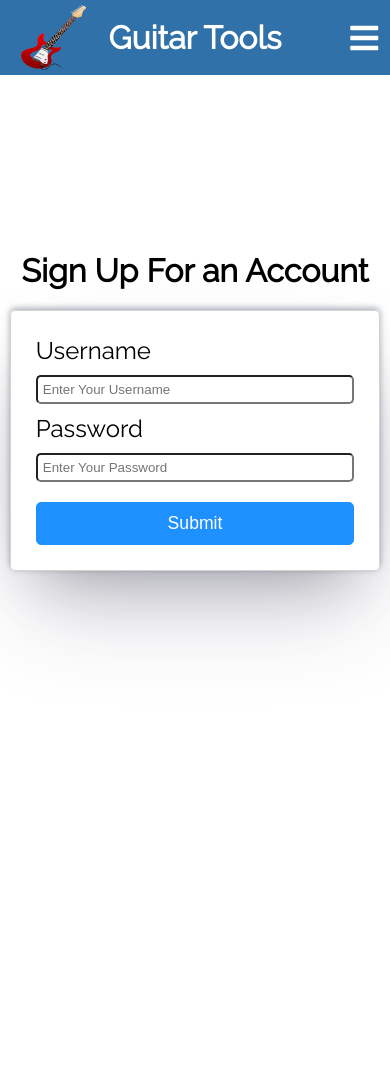
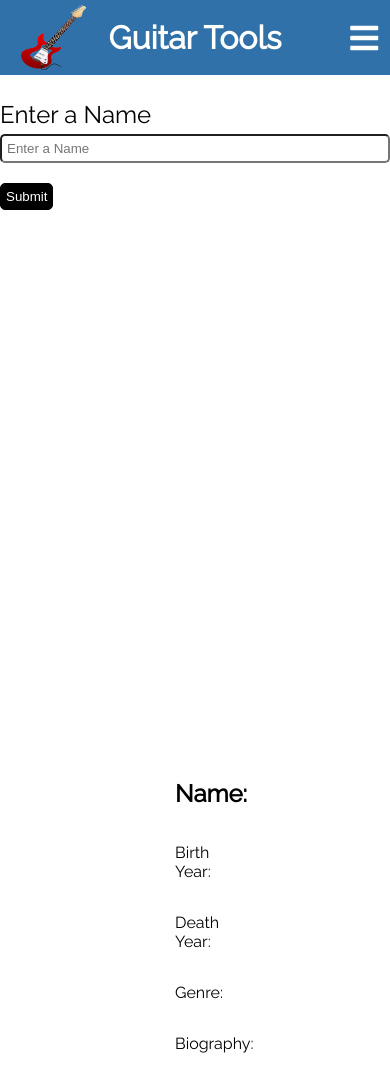
Before and after one commit to JB0925/Guitar-Tools, a React (Create React App) app: page /register in a window 390 px wide. Before the commit the page ends 844 px from the top, so only its background shows below. Built offline with nearby package versions, Linux system fonts and the light colour scheme.

Commit message:
add method for getting guitarist data to soundApi.js. Change 'class' to 'className' on <i> tags in BPMSlider.js. Remove unnecessary code from Navbar.js. Create a Guitarist component to display data in.

```diff
--- /dev/null
+++ b/src/CSS/Guitarist.css
@@ -0,0 +1,45 @@
+.Guitarist {
+    display: flex;
+    align-items: center;
+    justify-content: center;
+    height: 100vh;
+    margin-top: 500px;
+}
+
+.Guitarist form {
+    position: absolute;
+    top: 100px;
+}
+
+.GuitaristInfo {
+    display: flex;
+    align-items: center;
+    justify-content: center;
+}
+
+.info {
+    display: flex;
+    flex-direction: column;
+    align-items: flex-start;
+    justify-content: center;
+    width: 48%;
+}
+
+.artistPhoto {
+    width: 48%;
+    display: flex;
+    align-items: center;
+    justify-content: center;
+}
+
+.artistPhoto img {
+    width: 400px;
+    height: 400px;
+}
+
+@media screen and (max-width: 900px) {
+    .GuitaristInfo {
+        flex-direction: column-reverse;
+        margin-top: 500px;
+    }
+}
--- a/src/Components/App.js
+++ b/src/Components/App.js
@@ -9,6 +9,7 @@ import Metronome from "./Metronome";
 import Routes from "./Routes";
 import Login from "./LoginAndSignUpForm";
 import Navbar from "./Navbar";
+import GuitaristInfo from "./Guitarist";
 
 /**
  * The central processing for the guitar app. Uses a context provider to pass
@@ -41,7 +42,8 @@ function App() {
     <FlashCardContext.Provider value={value}>
       <div className="App">
         <Navbar />
-        <Routes updateLoginState={updateLoginState} statusMessage={statusMessage} />
+        {/* <Routes updateLoginState={updateLoginState} statusMessage={statusMessage} /> */}
+        <GuitaristInfo />
       </div>
     </FlashCardContext.Provider>
   );
--- a/src/Components/BPMSlider.js
+++ b/src/Components/BPMSlider.js
@@ -4,7 +4,7 @@ import "../CSS/BPMSlider.css";
 const BPMSlider = ({ handleChange, tempo }) => {
     return (
         <div className="BPMSlider">
-            <i class="fas fa-minus-circle" onClick={handleChange}></i>
+            <i className="fas fa-minus-circle" onClick={handleChange}></i>
             <input
                 type="range"
                 min="40"
@@ -12,7 +12,7 @@ const BPMSlider = ({ handleChange, tempo }) => {
                 value={tempo}
                 onChange={handleChange}
             />
-            <i class="fas fa-plus-circle" onClick={handleChange}></i>
+            <i className="fas fa-plus-circle" onClick={handleChange}></i>
         </div>
     );
 };
--- /dev/null
+++ b/src/Components/Guitarist.js
@@ -0,0 +1,97 @@
+import React, { useState } from "react";
+import soundApi from "../soundApi";
+import "../CSS/Guitarist.css";
+
+const GuitaristInfo = () => {
+    const initialState = {
+        name: "",
+        birthYear: "",
+        deathYear: "",
+        genre: "",
+        biography: "",
+        photo: ""
+    };
+
+    const [guitaristInfo, setGuitaristInfo] = useState(initialState);
+    const [formData, setFormData] = useState("");
+    const [badRequestError, setBadRequestError] = useState(false);
+
+    const getGuitaristInfoFromApi = async(name) => {
+        const response = await soundApi.getGuitaristInfo(name);
+        if (typeof response === "string") {
+            setBadRequestError(badRequestError => true);
+            setGuitaristInfo(guitaristInfo => initialState);
+            return;
+        };
+
+        const { birthYear, deathYear, genre, biography, photo } = response;
+
+        setBadRequestError(badRequestError => false);
+        setGuitaristInfo(guitaristInfo => ({
+            ...guitaristInfo,
+            name,
+            birthYear,
+            deathYear,
+            genre,
+            biography,
+            photo
+        }));
+    };
+
+    const handleChange = evt => {
+        const { name, value } = evt.target;
+        setFormData(formData => value);
+    };
+
+    const handleSubmit = async(evt) => {
+        evt.preventDefault();
+        await getGuitaristInfoFromApi(formData);
+        setFormData(formData => "");
+    };
+
+    const setPhotoOrPlaceHolder = () => {
+        if (!photo) return null;
+        return <img src={photo} alt={name} />
+    };
+
+    const formatParagraphs = text => {
+        return text.split("\n").map(pg => <p>{pg}</p>);
+    };
+
+    const { name, birthYear, deathYear, genre, biography, photo } = guitaristInfo;
+    console.log(biography.split("\n").join("\n"));
+    return (
+        <div className="Guitarist">
+            <form onSubmit={handleSubmit}>
+                <label htmlFor="name">Enter a Name</label>
+                <input
+                    type="text"
+                    id="name"
+                    name="name"
+                    onChange={handleChange}
+                    placeholder="Enter a Name"
+                    value={formData}
+                    required
+                />
+                <button className="searchButton">Submit</button>
+            </form>
+            {badRequestError ?
+            <h1>Sorry, we could not find any results for that guitarist...</h1>
+            :
+            <div className="GuitaristInfo">
+                <div className="info">
+                    <h2>Name: {name}</h2>
+                    <p>Birth Year: {birthYear}</p>
+                    <p>Death Year: {deathYear}</p>
+                    <p>Genre: {genre}</p>
+                    <p>Biography: {formatParagraphs(biography)}</p>
+                </div>
+                <div className="artistPhoto">
+                    {setPhotoOrPlaceHolder()}
+                </div>
+            </div>}
+        </div>
+    );
+};
+
+export default GuitaristInfo;
--- a/src/Components/Navbar.js
+++ b/src/Components/Navbar.js
@@ -19,9 +19,6 @@ const Navbar = () => {
             </ul>
             <div className="pulldown">
                 <ul>
-                    {/* <li><a href="#">Flash Cards</a></li>
-                    <li><a href="#">Metronome</a></li>
-                    <li><a href="#">Tuner</a></li> */}
                     <NavLink to="/flashcards" activeClassName="active">Flash Cards</NavLink>
                     <NavLink to="/tuner" activeClassName="active">Tuner</NavLink>
                     <NavLink to="/metronome" activeClassName="active">Metronome</NavLink>
--- a/src/soundApi.js
+++ b/src/soundApi.js
@@ -43,6 +43,16 @@ class soundApi {
             return message;
         };
     };
+
+    static async getGuitaristInfo(name) {
+        try {
+            const response = await axios.get(`${BASE_URL}guitarist/${name}`);
+            return response.data;
+        } catch (error) {
+            const { message } = error.response.data.error;
+            return message;
+        };
+    };
 };
 
 export default soundApi;
```
